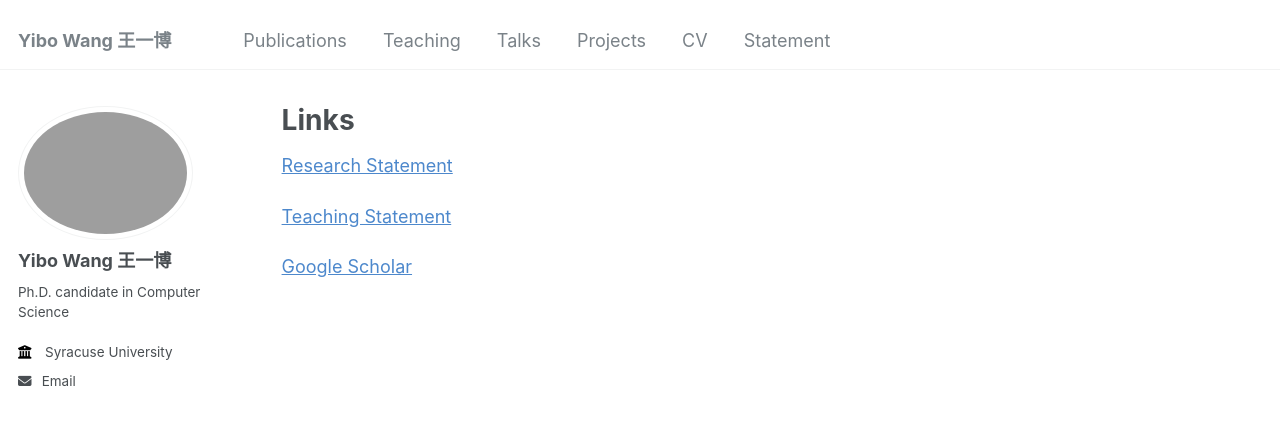
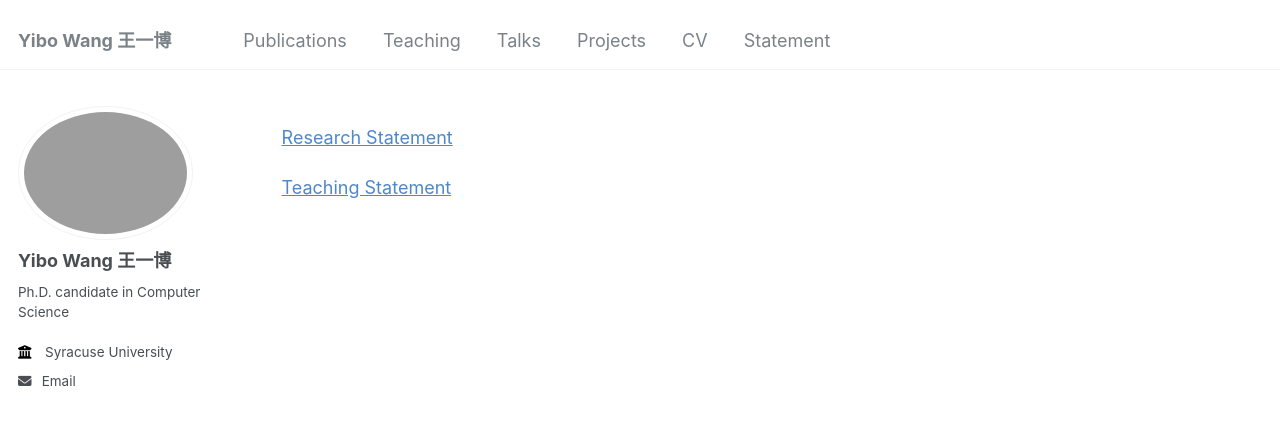
Before and after one commit to wangyibo0308/wangyibo0308.github.io, a Jekyll site: the page built from _pages/link.md, in a window 1280 px wide. Shown: the top 425 px of the page. Built offline with Jekyll 4.4.1, drawn with Linux system fonts in a browser that asks for light colours.

Commit message:
Update link.md

```diff
--- a/_pages/link.md
+++ b/_pages/link.md
@@ -1,6 +1,6 @@
 ---
 layout: archive
-title: "Links"
+title: " "
 permalink: /link/
 author_profile: true
 ---
@@ -13,5 +13,3 @@ author_profile: true
 [Research Statement](/assets/Research_Statement.pdf)
 
 [Teaching Statement]()
-
-[Google Scholar](https://scholar.google.com/citations?user=--S-_hgAAAAJ&hl=en)
```
